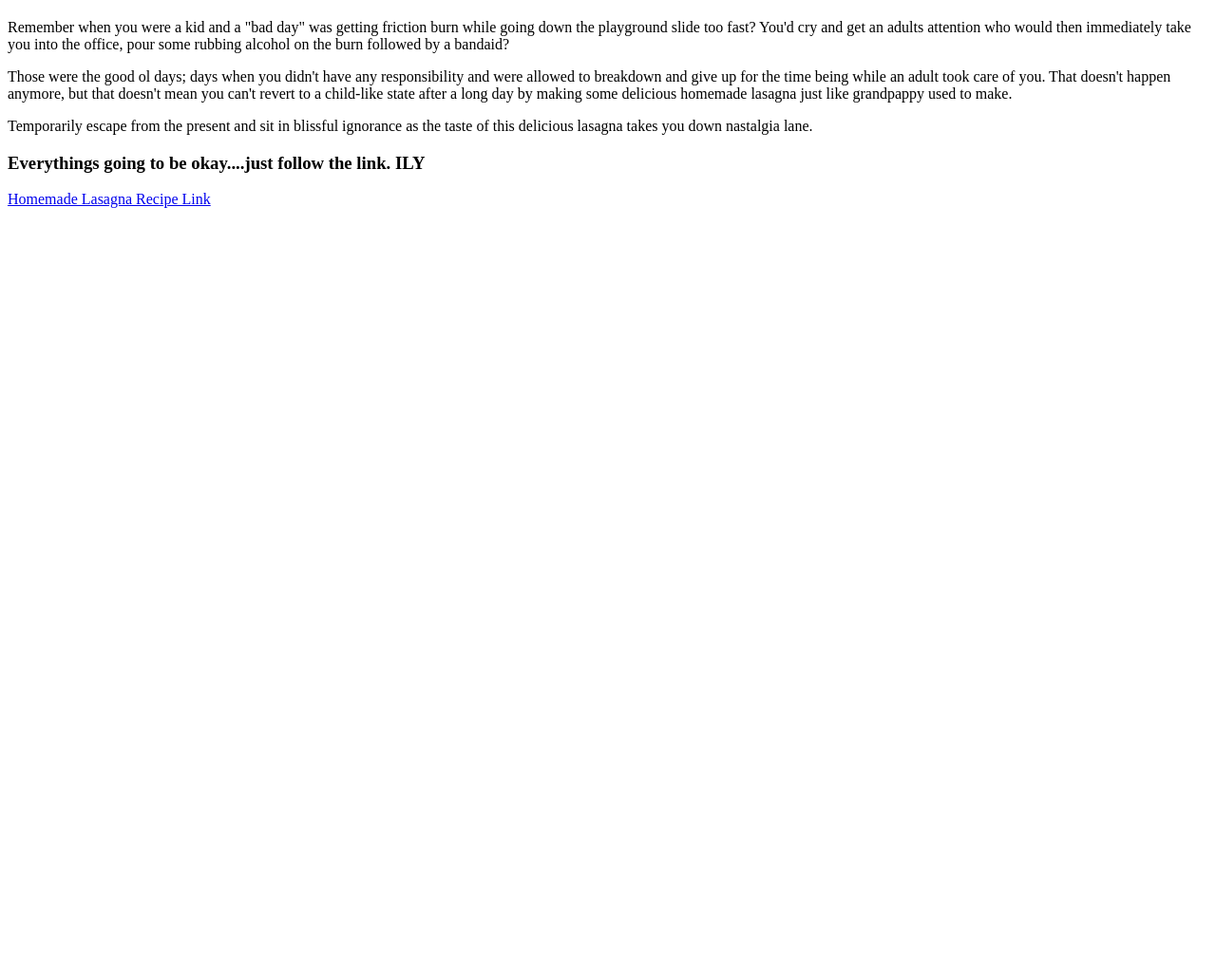
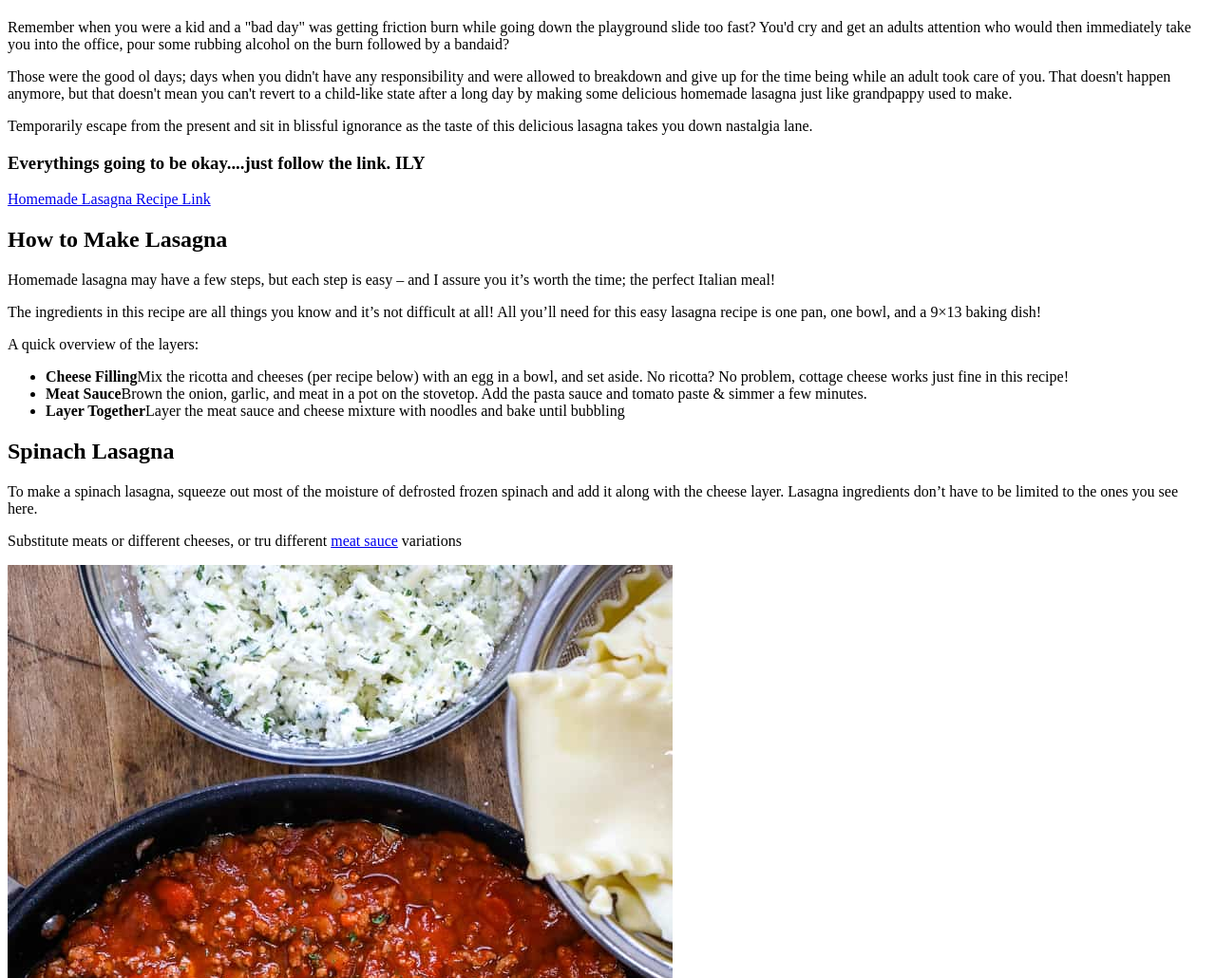
Before and after one commit to Juusso/odin-recipes, a plain HTML site: page recipes/lasagna.html in a window 1280 px wide. Shown: the part 1130-2160 px from the top of the page at 95% size. Before the commit the page ends 1357 px from the top, so only its background shows below. Drawn offline with Linux system fonts and the light colour scheme.

Commit message:
Additional info on lasagna recipe

```diff
--- a/recipes/lasagna.html
+++ b/recipes/lasagna.html
@@ -19,6 +19,29 @@
 
         <a href="https://www.spendwithpennies.com/easy-homemade-lasagna/">Homemade Lasagna Recipe Link</a>
 
+        <h2>How to Make Lasagna</h2>
+
+            <p>Homemade lasagna may have a few steps, but each step is easy – and I assure you it’s worth the time; the perfect Italian meal!</p>
+            <p>The ingredients in this recipe are all things you know and it’s not difficult at all! All you’ll need for this easy lasagna recipe is one pan, one bowl, and a 9×13 baking dish!</p>
+            <p>A quick overview of the layers:</p>
+                <ul>
+                    <li><strong>Cheese Filling</strong>Mix the ricotta and cheeses (per recipe below) with an egg in a bowl, and set aside. No ricotta? No problem, cottage cheese works just fine in this recipe!</li>
+                    <li><strong>Meat Sauce</strong>Brown the onion, garlic, and meat in a pot on the stovetop. Add the pasta sauce and tomato paste & simmer a few minutes.</li>
+                    <li><strong>Layer Together</strong>Layer the meat sauce and cheese mixture with noodles and bake until bubbling</li>
+                </ul>
+
+        <h2>Spinach Lasagna</h2>
+
+                <p>To make a spinach lasagna, squeeze out most of the moisture of defrosted frozen spinach and add it along with the cheese layer. Lasagna ingredients don’t have to be limited to the ones you see here.</p>
+                <p>Substitute meats or different cheeses, or tru different <a href="https://www.spendwithpennies.com/easy-meat-sauce/">meat sauce</a> variations</p>
+                <img src="images/lasagna2.jpg" alt="Tasty meat sauce">
+
+
+
+
+
+
+
 
 </body>
 </html>
```
Also changed, not shown: recipes/images/lasagna2.jpg (added), 1 other file.
